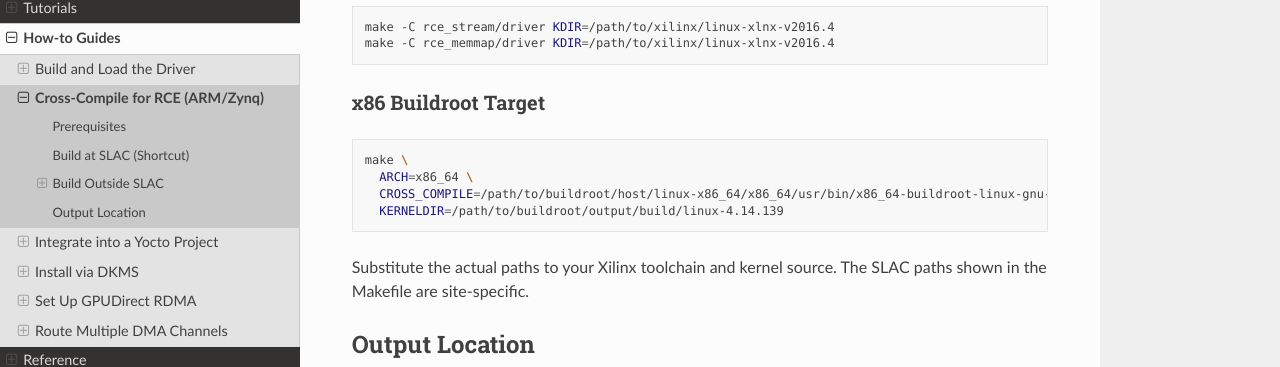
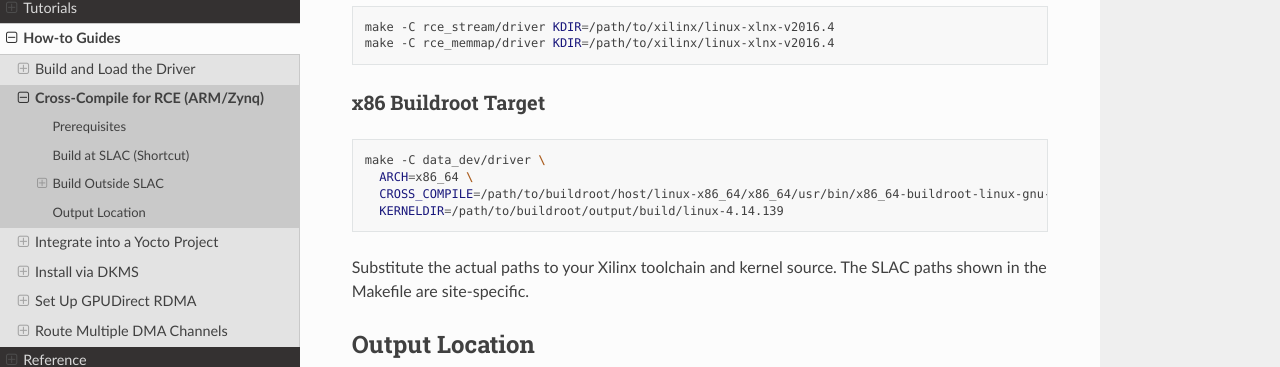
Before and after one commit to slaclab/aes-stream-drivers, a Sphinx documentation site: the page built from docs/how-to/cross-compile-rce.rst, in a window 1280 px wide and 900 px high, scrolled down 713 px. Shown: the part 144-511 px from the top of the window. Built offline with Sphinx 7.4.7 and the Read the Docs theme 3.1.0, drawn with Linux system fonts in a browser that asks for light colours.

Commit message:
docs(cross-compile-rce): run x86 buildroot example in data_dev/driver
The x86 buildroot example ran make from the repository root, where the
top-level all target only prints the list of available targets. The
ARCH, CROSS_COMPILE, and KERNELDIR variables are consumed by
data_dev/driver/Makefile, so point the example at that directory with
make -C, matching the ARM/Zynq example above it.

Fixes #380

```diff
--- a/docs/how-to/cross-compile-rce.rst
+++ b/docs/how-to/cross-compile-rce.rst
@@ -45,7 +45,7 @@ x86 Buildroot Target
 
 .. code-block:: bash
 
-   make \
+   make -C data_dev/driver \
      ARCH=x86_64 \
      CROSS_COMPILE=/path/to/buildroot/host/linux-x86_64/x86_64/usr/bin/x86_64-buildroot-linux-gnu- \
      KERNELDIR=/path/to/buildroot/output/build/linux-4.14.139
```
